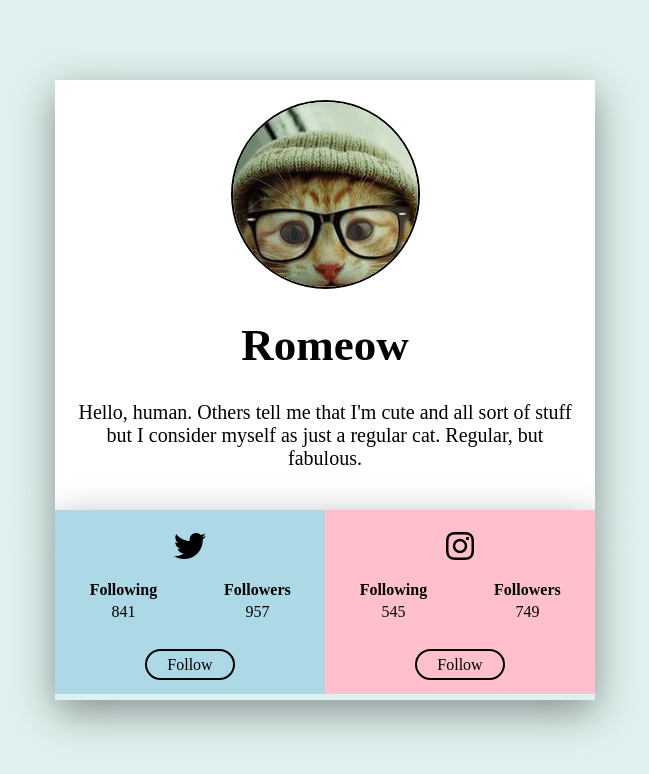
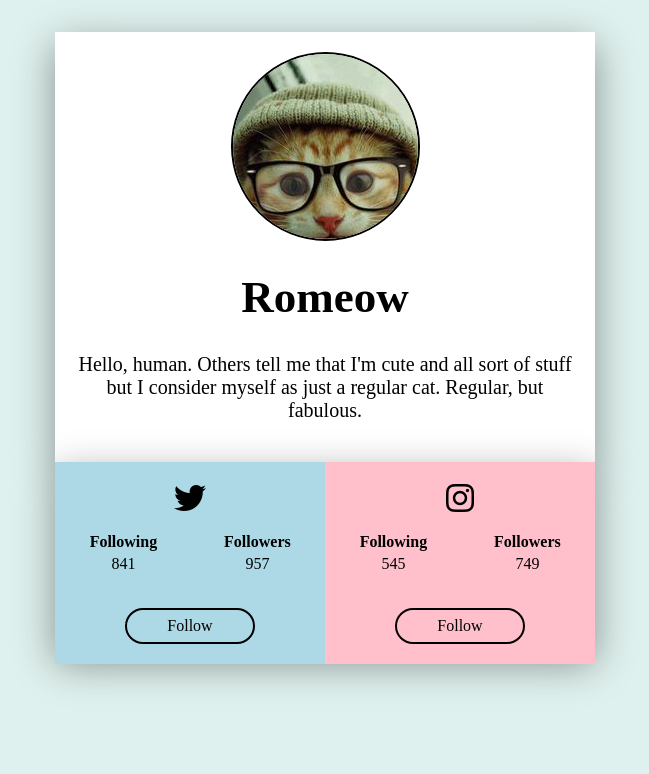
Before and after one commit to vincentleandr/Social-Card, a React app: page / in a window 1280 px wide. Shown: the whole page, without its empty margins (315-964 px from the left). Built offline with nearby package versions, Linux system fonts and the light colour scheme; a web font is replaced by a local one.

Commit message:
Modified

```diff
--- a/src/containers/App.js
+++ b/src/containers/App.js
@@ -72,8 +72,8 @@ class App extends Component {
                                 </tr>
                             </tbody>
                         </table>
-                        <a href="#" className="button" id="button1" onClick={this.increaseTFollowers.bind(this)}>Follow</a>
-                        <a href="#" className="button" id="button_following1" onClick={this.decreaseTFollowers.bind(this)}><span id="following">Following</span><span id="unfollow">Unfollow</span></a>
+                        <button className="button" id="button1" onClick={this.increaseTFollowers.bind(this)}>Follow</button>
+                        <button className="button" id="button_following1" onClick={this.decreaseTFollowers.bind(this)}><span id="following">Following</span><span id="unfollow">Unfollow</span></button>
                     </div>
                     <div id="instagram">
                         <i className="fa fa-instagram fa-2x fa-fw"></i>
@@ -89,8 +89,8 @@ class App extends Component {
                                 </tr>
                             </tbody>
                         </table>
-                        <a href="#" className="button" id="button2" onClick={this.increaseIFollowers.bind(this)}>Follow</a>
-                        <a href="#" className="button" id="button_following2" onClick={this.decreaseIFollowers.bind(this)}><span id="following">Following</span><span id="unfollow">Unfollow</span></a>
+                        <button className="button" id="button2" onClick={this.increaseIFollowers.bind(this)}>Follow</button>
+                        <button className="button" id="button_following2" onClick={this.decreaseIFollowers.bind(this)}><span id="following">Following</span><span id="unfollow">Unfollow</span></button>
                     </div>
                 </div>
             </div>
--- a/src/styles/scss/App.scss
+++ b/src/styles/scss/App.scss
@@ -4,7 +4,7 @@
     margin: 0 auto;
     background: white;
     padding: 20px;
-    margin-top: 5rem;
+    margin-top: 2rem;
     box-shadow: 0 12px 38px rgba(0, 0, 0, 0.4);
     text-align: center;
 }
@@ -38,6 +38,7 @@
     height: 190px;
     margin: 0 auto;
     text-align: center;
+    margin-bottom: 3rem;
     box-shadow: 0 12px 38px rgba(0, 0, 0, 0.4);
 
     div {
@@ -59,12 +60,14 @@
     }
 
     .button {
+        width: 130px;
         border: 2px solid black;
         border-radius: 20px;
-        padding: 5px 20px;
-
-        &:hover {
-        }
+        padding: 7px 30px;
+        background: none;
+        cursor: pointer;
+        font-family: 'Lusitana', serif;
+        font-size: 16px;
     }
 
     #button_following1, #button_following2 {
```
Also changed, not shown: src/styles/css/App.css, 1 other file.
